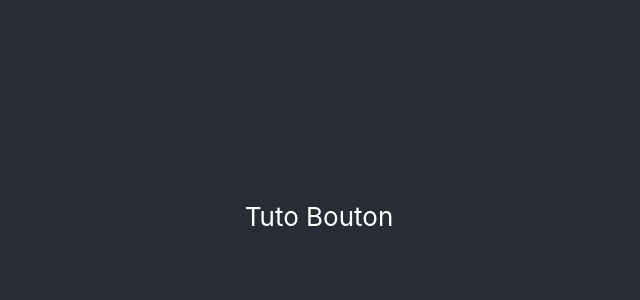
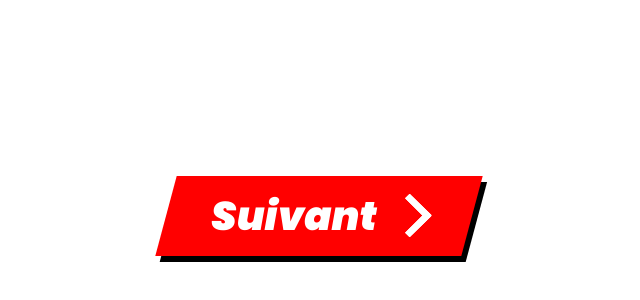
Before and after one commit to SpongeBobby72/tuto_bouton, a React (Create React App) app: page / in a window 1280 px wide. Shown: the part 184-484 px from the top of the page, without its empty margins (321-961 px from the left). Built offline with nearby package versions, Linux system fonts and the light colour scheme.

Commit message:
update code

```diff
--- a/src/App.js
+++ b/src/App.js
@@ -4,9 +4,21 @@
   return (
     <div className="App">
       <header className="App-header">
-        <p>
-          Tuto Bouton
-        </p>
+      <div class="wrapper">
+  <a class="cta" href="#">
+    <span>Suivant</span>
+    <span>
+      {/* En html, remplacer xmlnsXlink par xmlns:xlink */}
+      <svg width="66px" height="43px" viewBox="0 0 66 43" version="1.1" xmlns="http://www.w3.org/2000/svg" xmlnsXlink="http://www.w3.org/1999/xlink">
+        <g id="arrow" stroke="none" stroke-width="1" fill="none" fill-rule="evenodd">
+          <path class="one" d="M40.1543933,3.89485454 L43.9763149,0.139296592 C44.1708311,-0.0518420739 44.4826329,-0.0518571125 44.6771675,0.139262789 L65.6916134,20.7848311 C66.0855801,21.1718824 66.0911863,21.8050225 65.704135,22.1989893 C65.7000188,22.2031791 65.6958657,22.2073326 65.6916762,22.2114492 L44.677098,42.8607841 C44.4825957,43.0519059 44.1708242,43.0519358 43.9762853,42.8608513 L40.1545186,39.1069479 C39.9575152,38.9134427 39.9546793,38.5968729 40.1481845,38.3998695 C40.1502893,38.3977268 40.1524132,38.395603 40.1545562,38.3934985 L56.9937789,21.8567812 C57.1908028,21.6632968 57.193672,21.3467273 57.0001876,21.1497035 C56.9980647,21.1475418 56.9959223,21.1453995 56.9937605,21.1432767 L40.1545208,4.60825197 C39.9574869,4.41477773 39.9546013,4.09820839 40.1480756,3.90117456 C40.1501626,3.89904911 40.1522686,3.89694235 40.1543933,3.89485454 Z" fill="#FFFFFF"></path>
+          <path class="two" d="M20.1543933,3.89485454 L23.9763149,0.139296592 C24.1708311,-0.0518420739 24.4826329,-0.0518571125 24.6771675,0.139262789 L45.6916134,20.7848311 C46.0855801,21.1718824 46.0911863,21.8050225 45.704135,22.1989893 C45.7000188,22.2031791 45.6958657,22.2073326 45.6916762,22.2114492 L24.677098,42.8607841 C24.4825957,43.0519059 24.1708242,43.0519358 23.9762853,42.8608513 L20.1545186,39.1069479 C19.9575152,38.9134427 19.9546793,38.5968729 20.1481845,38.3998695 C20.1502893,38.3977268 20.1524132,38.395603 20.1545562,38.3934985 L36.9937789,21.8567812 C37.1908028,21.6632968 37.193672,21.3467273 37.0001876,21.1497035 C36.9980647,21.1475418 36.9959223,21.1453995 36.9937605,21.1432767 L20.1545208,4.60825197 C19.9574869,4.41477773 19.9546013,4.09820839 20.1480756,3.90117456 C20.1501626,3.89904911 20.1522686,3.89694235 20.1543933,3.89485454 Z" fill="#FFFFFF"></path>
+          <path class="three" d="M0.154393339,3.89485454 L3.97631488,0.139296592 C4.17083111,-0.0518420739 4.48263286,-0.0518571125 4.67716753,0.139262789 L25.6916134,20.7848311 C26.0855801,21.1718824 26.0911863,21.8050225 25.704135,22.1989893 C25.7000188,22.2031791 25.6958657,22.2073326 25.6916762,22.2114492 L4.67709797,42.8607841 C4.48259567,43.0519059 4.17082418,43.0519358 3.97628526,42.8608513 L0.154518591,39.1069479 C-0.0424848215,38.9134427 -0.0453206733,38.5968729 0.148184538,38.3998695 C0.150289256,38.3977268 0.152413239,38.395603 0.154556228,38.3934985 L16.9937789,21.8567812 C17.1908028,21.6632968 17.193672,21.3467273 17.0001876,21.1497035 C16.9980647,21.1475418 16.9959223,21.1453995 16.9937605,21.1432767 L0.15452076,4.60825197 C-0.0425130651,4.41477773 -0.0453986756,4.09820839 0.148075568,3.90117456 C0.150162624,3.89904911 0.152268631,3.89694235 0.154393339,3.89485454 Z" fill="#FFFFFF"></path>
+        </g>
+      </svg>
+    </span>
+  </a>
+</div>
       </header>
     </div>
   );
--- a/src/assets/App.css
+++ b/src/assets/App.css
@@ -1,38 +1,100 @@
-.App {
-  text-align: center;
+@import url('https://fonts.googleapis.com/css?family=Poppins:900i');
+
+* {
+  box-sizing: border-box;
 }
 
-.App-logo {
-  height: 40vmin;
-  pointer-events: none;
+body {
+  height: 100vh;
+  display: flex;
+  justify-content: center;
+  align-items: center;
 }
 
-@media (prefers-reduced-motion: no-preference) {
-  .App-logo {
-    animation: App-logo-spin infinite 20s linear;
-  }
+.wrapper {
+  display: flex;
+  justify-content: center;
 }
 
-.App-header {
-  background-color: #282c34;
-  min-height: 100vh;
-  display: flex;
-  flex-direction: column;
-  align-items: center;
-  justify-content: center;
-  font-size: calc(10px + 2vmin);
-  color: white;
+.cta {
+    display: flex;
+    padding: 10px 45px;
+    text-decoration: none;
+    font-family: 'Poppins', sans-serif;
+    font-size: 40px;
+    color: white;
+    background: red;
+    transition: 1s;
+    box-shadow: 6px 6px 0 black;
+    transform: skewX(-15deg);
 }
 
-.App-link {
-  color: #61dafb;
+.cta:focus {
+   outline: none;
 }
 
-@keyframes App-logo-spin {
-  from {
-    transform: rotate(0deg);
+.cta:hover {
+    transition: 0.5s;
+    box-shadow: 10px 10px 0 #FBC638;
+}
+
+.cta span:nth-child(2) {
+    transition: 0.5s;
+    margin-right: 0px;
+}
+
+.cta:hover  span:nth-child(2) {
+    transition: 0.5s;
+    margin-right: 45px;
+}
+
+  span {
+    transform: skewX(15deg)
   }
-  to {
-    transform: rotate(360deg);
+
+  span:nth-child(2) {
+    width: 20px;
+    margin-left: 30px;
+    position: relative;
+    top: 12%;
   }
+
+/**************SVG****************/
+
+path.one {
+    transition: 0.4s;
+    transform: translateX(-60%);
 }
+
+path.two {
+    transition: 0.5s;
+    transform: translateX(-30%);
+}
+
+.cta:hover path.three {
+    animation: color_anim 1s infinite 0.2s;
+}
+
+.cta:hover path.one {
+    transform: translateX(0%);
+    animation: color_anim 1s infinite 0.6s;
+}
+
+.cta:hover path.two {
+    transform: translateX(0%);
+    animation: color_anim 1s infinite 0.4s;
+}
+
+/* SVG animations */
+
+@keyframes color_anim {
+    0% {
+        fill: white;
+    }
+    50% {
+        fill: #FBC638;
+    }
+    100% {
+        fill: white;
+    }
+}
```
Also changed, not shown: 1 other file (tests, documents, lock files or other folders).
